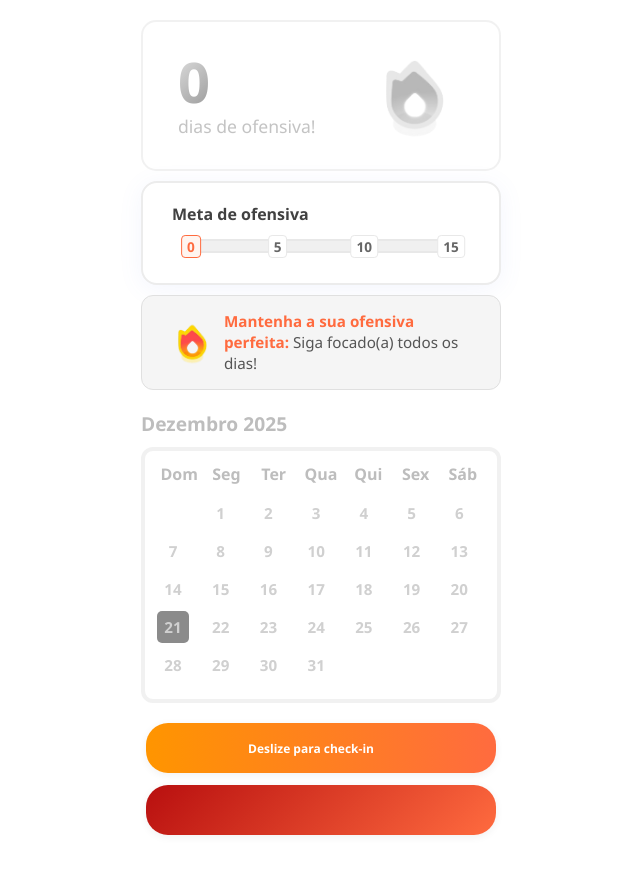
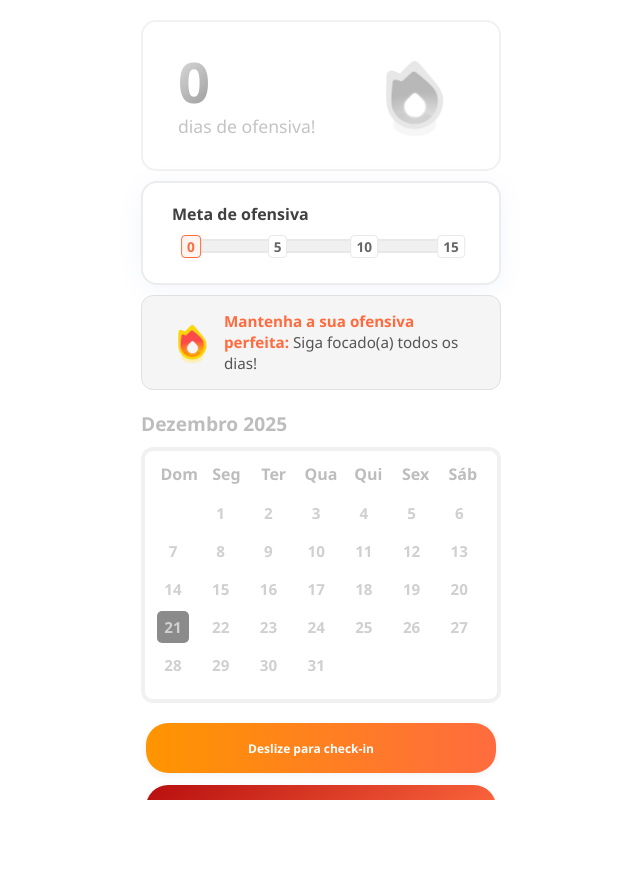
Before and after one commit to themvdiass/constancy, a React (Create React App) app: page / in a window 1280 px wide. Shown: the whole page, without its empty margins (319-959 px from the left). After the commit the page ends 800 px from the top, so only its background shows below. Built offline with nearby package versions, Linux system fonts and the light colour scheme; some icons are missing.

Commit message:
pequenos ajustes

```diff
--- a/src/App.css
+++ b/src/App.css
@@ -68,6 +68,13 @@
   align-items: center;
   justify-content: center;
   font-family: 'Segoe UI', Tahoma, Geneva, Verdana, sans-serif;
+  overflow: hidden;
+}
+html, body {
+  height: 100%;
+  overflow: hidden !important;
+  overscroll-behavior: contain;
+  touch-action: none;
 }
 
 .container {
```
Also changed, not shown: 2 other files (tests, documents, lock files or other folders).
